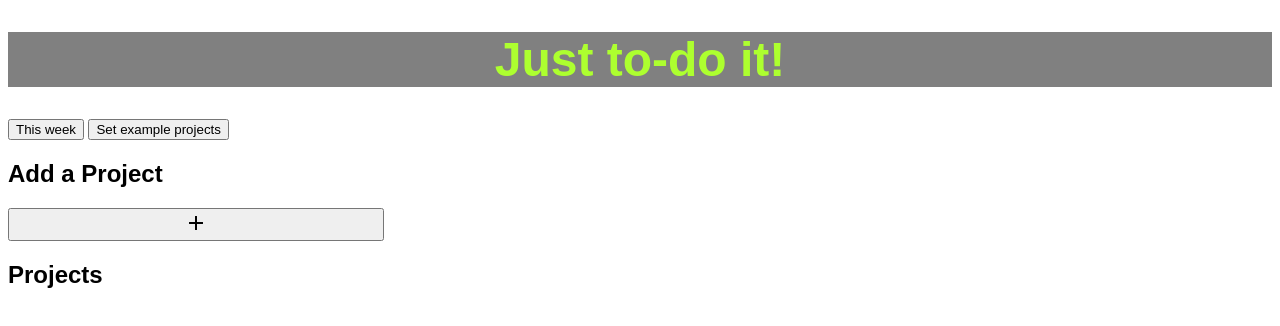
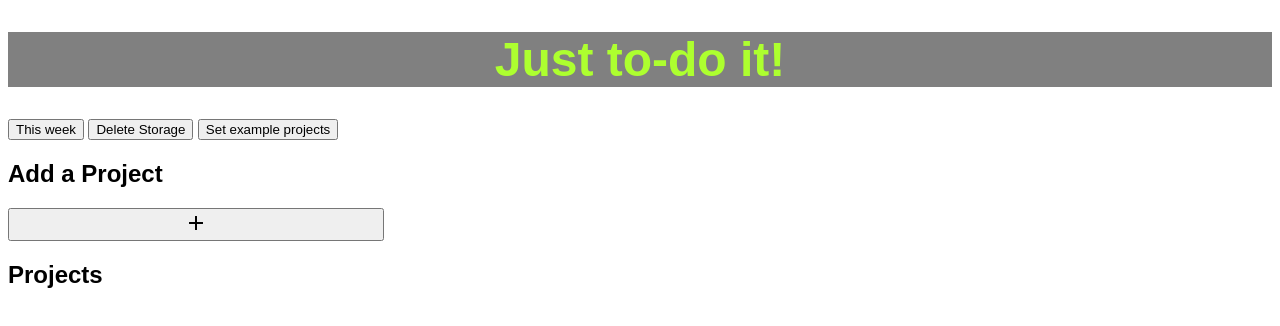
Before and after one commit to BorisKarl/todo, a website built with webpack: page dist/index.html in a window 1280 px wide. Built offline with nearby package versions, Linux system fonts and the light colour scheme; a web font is replaced by a local one.

Commit message:
button added

```diff
--- a/dist/index.html
+++ b/dist/index.html
@@ -17,7 +17,9 @@
         <nav>
             <div class="calender_button" id="calender_button">
                 <button type="button" id="thisWeek">This week</button>
+                <button type="button" id="deleteProjects">Delete Storage</button>
                 <button type="button" id="localStorage">Set example projects</button>
+
             </div>
         </nav>
         <div class="flex_container">
```
